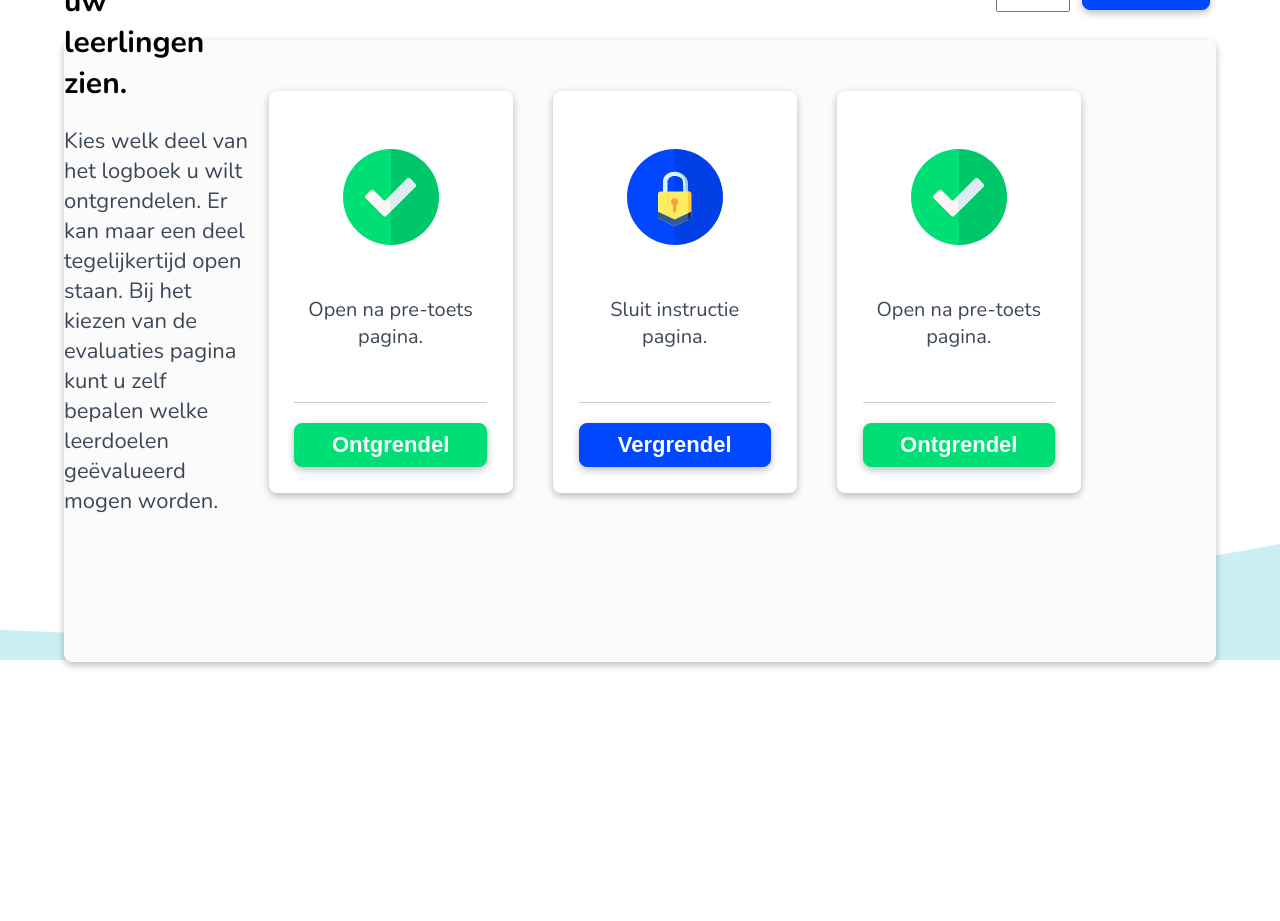
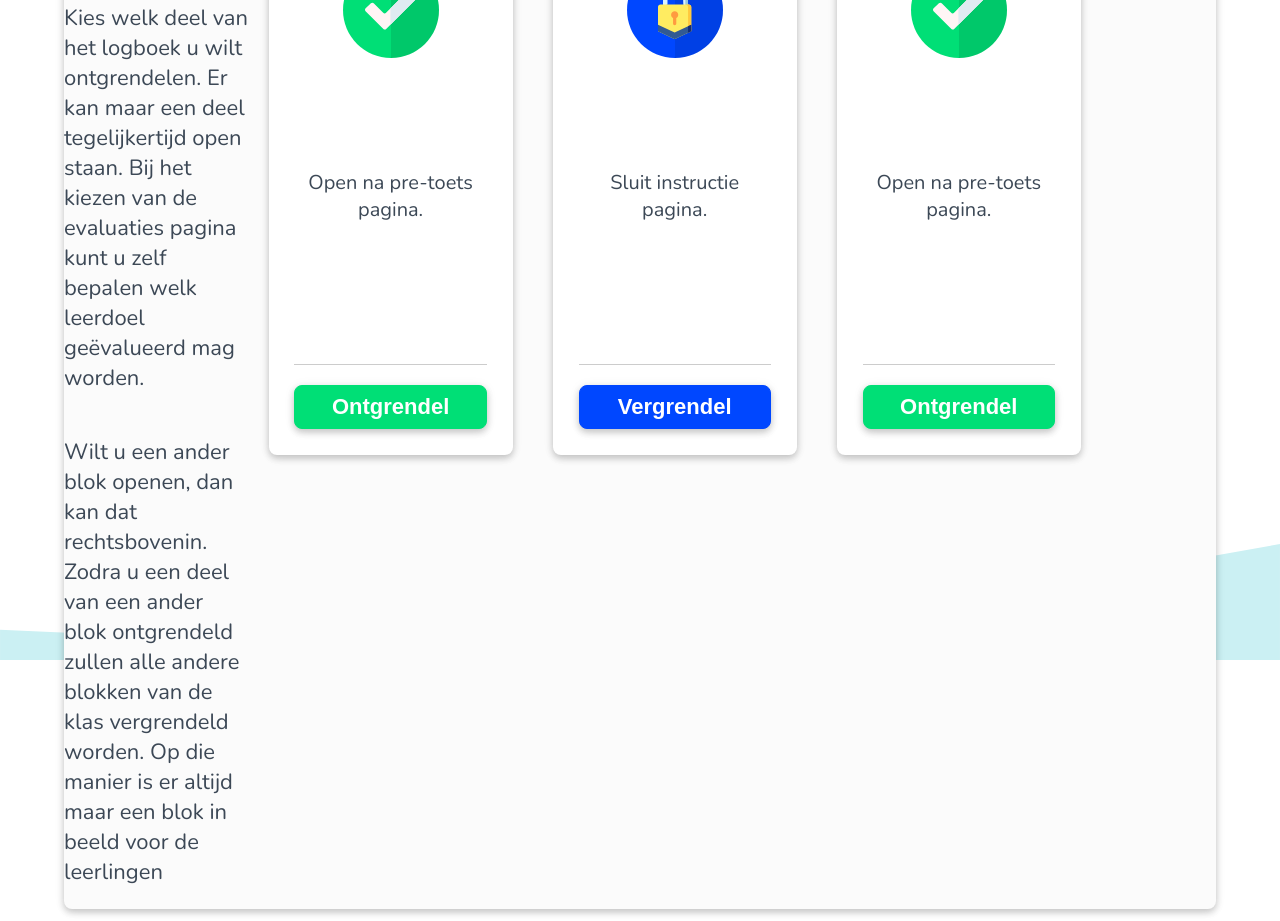
Before and after one commit to Rowan-Paul/HANAIM-DWA-Rekenlogboek, a React (Create React App) app in the folder rekenlogboek/client-side/: page /teacher/allow-student-access in a window 1280 px wide. Shown: the part 140-1061 px from the top of the page. Before the commit the page ends 814 px from the top, so only its background shows below. Built offline with nearby package versions, Linux system fonts and the light colour scheme.

Commit message:
Added common modal component to allowstudentaccess component

```diff
--- a/rekenlogboek/client-side/src/js/common/logbook/Modal.js
+++ b/rekenlogboek/client-side/src/js/common/logbook/Modal.js
@@ -18,7 +18,7 @@ function Modal(props) {
 
 				<div className="Body">{props.children}</div>
 				<div className="Footer">
-					<Button color="blue" value="Toevoegen" handler={props.handler} />
+					<Button color="blue" value={props.btnValue} handler={props.handler} />
 				</div>
 			</div>
 		</div>
--- a/rekenlogboek/client-side/src/js/logbook-designer/containers/new-logbook/Columns.js
+++ b/rekenlogboek/client-side/src/js/logbook-designer/containers/new-logbook/Columns.js
@@ -54,7 +54,7 @@ function Columns(props) {
 	return (
 		<div className="new-logbook">
 			{modal && (
-				<Modal handler={props.setColumn}>
+				<Modal handler={props.setColumn} btnValue="Toevoegen">
 					<AddColumn />
 				</Modal>
 			)}
--- a/rekenlogboek/client-side/src/js/logbook-designer/containers/new-logbook/Goals.js
+++ b/rekenlogboek/client-side/src/js/logbook-designer/containers/new-logbook/Goals.js
@@ -55,7 +55,7 @@ function Goals(props) {
 	return (
 		<div className="new-logbook">
 			{props.modalVisible && (
-				<Modal handler={addGoal}>
+				<Modal handler={addGoal} btnValue="Toevoegen">
 					<AddGoals />
 				</Modal>
 			)}
--- a/rekenlogboek/client-side/src/js/redux/logbook/reducer.js
+++ b/rekenlogboek/client-side/src/js/redux/logbook/reducer.js
@@ -160,7 +160,8 @@ const reducer = (state = INITIAL_STATE, action) => {
 			}
 
 		case RESET_LOGBOOK:
-			return { //TODO: figure out why just putting INITIAL_STATE here doesn't work
+			return {
+				//TODO: figure out why just putting INITIAL_STATE here doesn't work
 				...state,
 				columns: [
 					{
--- a/rekenlogboek/client-side/src/js/teacher/containers/AllowStudentAccess.js
+++ b/rekenlogboek/client-side/src/js/teacher/containers/AllowStudentAccess.js
@@ -1,6 +1,7 @@
-import React from 'react'
+import React, { useState } from 'react'
 import { withRouter } from 'react-router-dom'
 import { connect } from 'react-redux'
+import { modalShow, modalHide } from '../../redux/logbook/actions'
 
 import '../../../scss/teacher/containers/AllowStudentAccess.scss'
 
@@ -10,8 +11,16 @@ import Lock from '../../../img/icons/lock_blue.svg'
 import Jumbotron from '../../common/Jumbotron'
 import ButtonContainer from '../../common/ButtonContainer'
 import Button from '../../common/Button'
+import Modal from '../../common/logbook/Modal'
 
-function AllowStudentAccess() {
+function AllowStudentAccess(props) {
+	const [selectedLearnGoal, setSelectedLearnGoal] = useState()
+
+	const UnlockEvaluation = goal => {
+		setSelectedLearnGoal(goal)
+		props.modalHide()
+	}
+
 	return (
 		<div className="allow-student-access">
 			<div className="period-filter">
@@ -26,8 +35,14 @@ function AllowStudentAccess() {
 						<p>
 							Kies welk deel van het logboek u wilt ontgrendelen. Er kan maar
 							een deel tegelijkertijd open staan. Bij het kiezen van de
-							evaluaties pagina kunt u zelf bepalen welke leerdoelen geëvalueerd
-							mogen worden.
+							evaluaties pagina kunt u zelf bepalen welk leerdoel geëvalueerd
+							mag worden.
+						</p>
+						<p>
+							Wilt u een ander blok openen, dan kan dat rechtsbovenin. Zodra u
+							een deel van een ander blok ontgrendeld zullen alle andere blokken
+							van de klas vergrendeld worden. Op die manier is er altijd maar
+							een blok in beeld voor de leerlingen
 						</p>
 					</div>
 					<ButtonContainer
@@ -51,20 +66,36 @@ function AllowStudentAccess() {
 						color="green"
 						description="Open na pre-toets pagina."
 						value="Ontgrendel"
-						// handler={() => history.push('../teacher/logbooks')}
+						handler={() =>
+							props.modalShow({
+								title: 'Bepaal toegang'
+							})
+						}
 					/>
 				</div>
 			</Jumbotron>
+
+			{props.modalVisible && (
+				<Modal
+					btnValue="Bevestig"
+					handler={learnGoal => UnlockEvaluation(learnGoal)}
+				></Modal>
+			)}
 		</div>
 	)
 }
 
 const mapStateToProps = state => {
-	return {}
+	return {
+		modalVisible: state.logbook.modal.visible
+	}
 }
 
 const mapDispatchToProps = dispatch => {
-	return {}
+	return {
+		modalShow: payload => dispatch(modalShow(payload)),
+		modalHide: () => dispatch(modalHide())
+	}
 }
 
 export default connect(
--- a/rekenlogboek/client-side/src/scss/teacher/containers/AllowStudentAccess.scss
+++ b/rekenlogboek/client-side/src/scss/teacher/containers/AllowStudentAccess.scss
@@ -44,7 +44,7 @@
 			display: flex;
 			flex-direction: column;
 			justify-content: center;
-			height: 60%;
+			height: 100%;
 		}
 	}
 }
```
